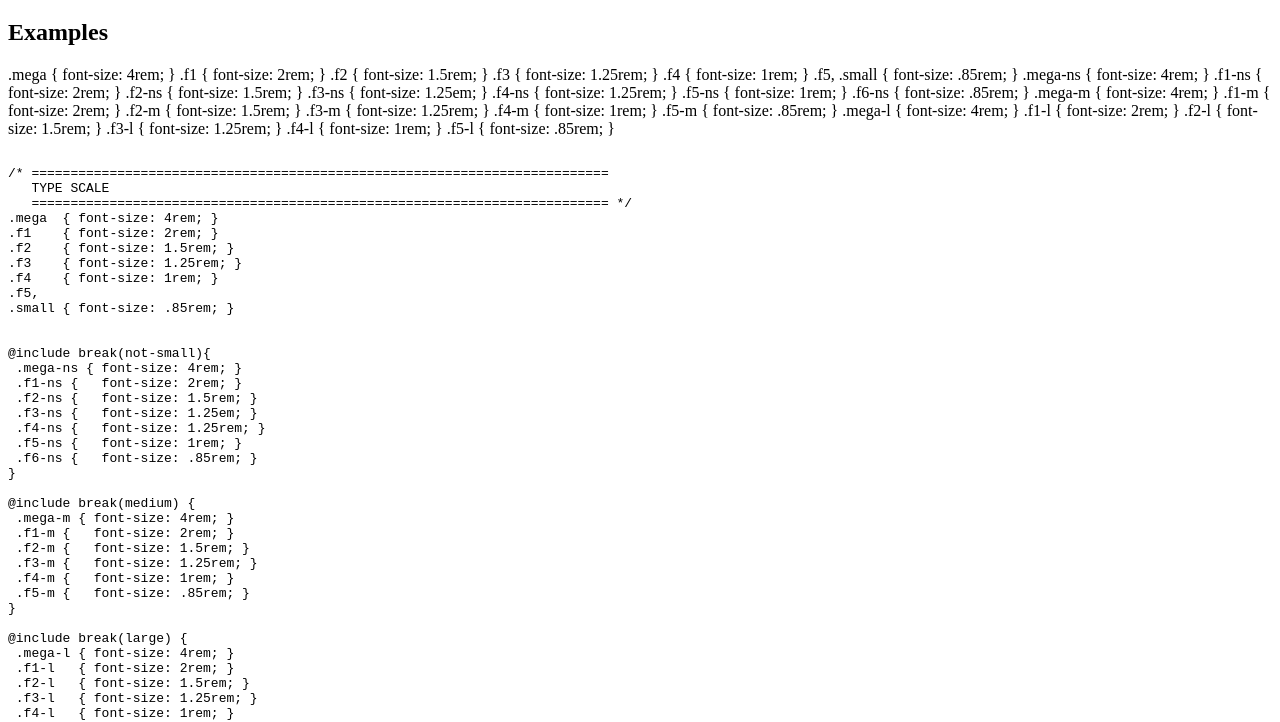
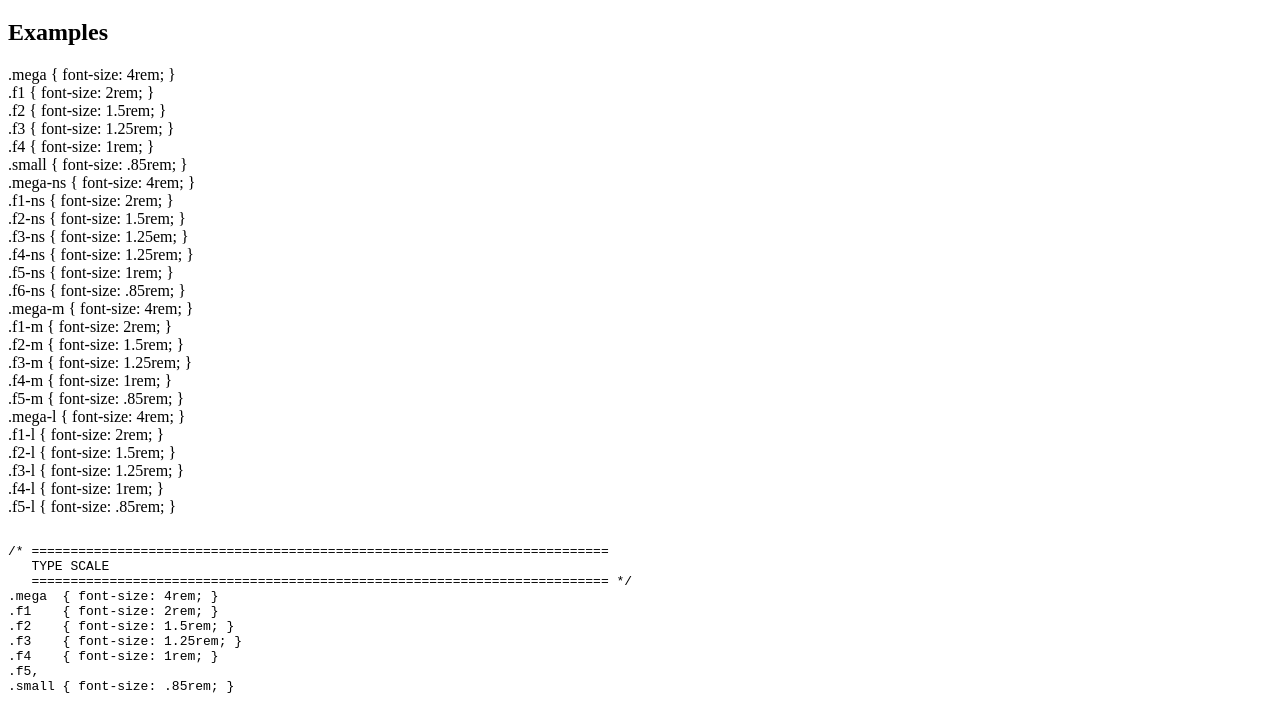
Before and after one commit to tachyons-css/tachyons-type-scale, a website: page index.html in a window 1280 px wide. Shown: the part 61-783 px from the top of the page. Drawn offline with Linux system fonts and the light colour scheme.

Commit message:
Breaking out lines of classes and attaching them to elements

```diff
--- a/index.html
+++ b/index.html
@@ -14,32 +14,32 @@
     <h1>tachyons type scale</h1>
     <h2>Examples</h2>
 
-.mega  { font-size: 4rem; }
-.f1    { font-size: 2rem; }
-.f2    { font-size: 1.5rem; }
-.f3    { font-size: 1.25rem; }
-.f4    { font-size: 1rem; }
-.f5,
-.small { font-size: .85rem; }
- .mega-ns { font-size: 4rem; }
- .f1-ns {   font-size: 2rem; }
- .f2-ns {   font-size: 1.5rem; }
- .f3-ns {   font-size: 1.25em; }
- .f4-ns {   font-size: 1.25rem; }
- .f5-ns {   font-size: 1rem; }
- .f6-ns {   font-size: .85rem; }
- .mega-m { font-size: 4rem; }
- .f1-m {   font-size: 2rem; }
- .f2-m {   font-size: 1.5rem; }
- .f3-m {   font-size: 1.25rem; }
- .f4-m {   font-size: 1rem; }
- .f5-m {   font-size: .85rem; }
- .mega-l { font-size: 4rem; }
- .f1-l   { font-size: 2rem; }
- .f2-l   { font-size: 1.5rem; }
- .f3-l   { font-size: 1.25rem; }
- .f4-l   { font-size: 1rem; }
- .f5-l   { font-size: .85rem; }
+    <div class="mega">.mega  { font-size: 4rem; }</div>
+    <div class="f1">.f1    { font-size: 2rem; }</div>
+    <div class="f2">.f2    { font-size: 1.5rem; }</div>
+    <div class="f3">.f3    { font-size: 1.25rem; }</div>
+    <div class="f4">.f4    { font-size: 1rem; }</div>
+<div class=.f5,
+  <div class="small">.small { font-size: .85rem; }</div>
+  <div class="mega-ns">.mega-ns { font-size: 4rem; }</div>
+  <div class="f1-ns">.f1-ns {   font-size: 2rem; }</div>
+  <div class="f2-ns">.f2-ns {   font-size: 1.5rem; }</div>
+  <div class="f3-ns">.f3-ns {   font-size: 1.25em; }</div>
+  <div class="f4-ns">.f4-ns {   font-size: 1.25rem; }</div>
+  <div class="f5-ns">.f5-ns {   font-size: 1rem; }</div>
+  <div class="f6-ns">.f6-ns {   font-size: .85rem; }</div>
+  <div class="mega-m">.mega-m { font-size: 4rem; }</div>
+  <div class="f1-m">.f1-m {   font-size: 2rem; }</div>
+  <div class="f2-m">.f2-m {   font-size: 1.5rem; }</div>
+  <div class="f3-m">.f3-m {   font-size: 1.25rem; }</div>
+  <div class="f4-m">.f4-m {   font-size: 1rem; }</div>
+  <div class="f5-m">.f5-m {   font-size: .85rem; }</div>
+  <div class="mega-l">.mega-l { font-size: 4rem; }</div>
+  <div class="f1-l">.f1-l   { font-size: 2rem; }</div>
+  <div class="f2-l">.f2-l   { font-size: 1.5rem; }</div>
+  <div class="f3-l">.f3-l   { font-size: 1.25rem; }</div>
+  <div class="f4-l">.f4-l   { font-size: 1rem; }</div>
+  <div class="f5-l">.f5-l   { font-size: .85rem; }</div>
     <pre>
 <code>
 /* ==========================================================================
```
